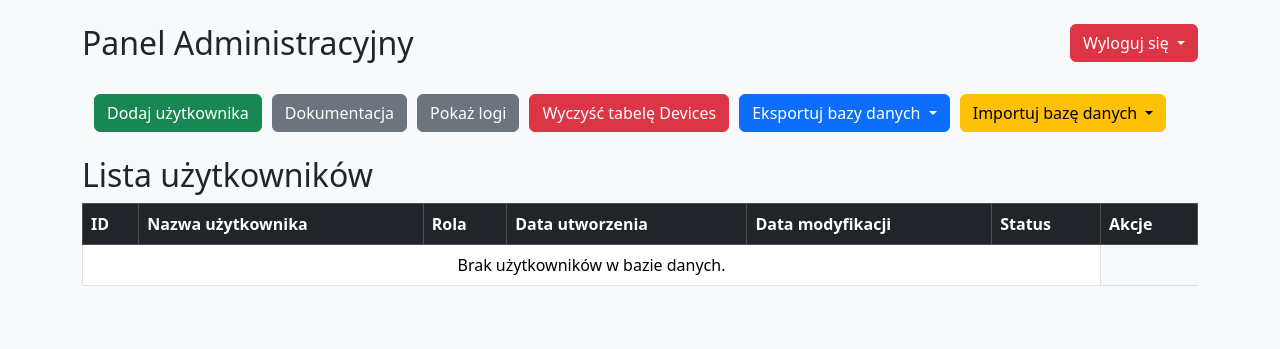
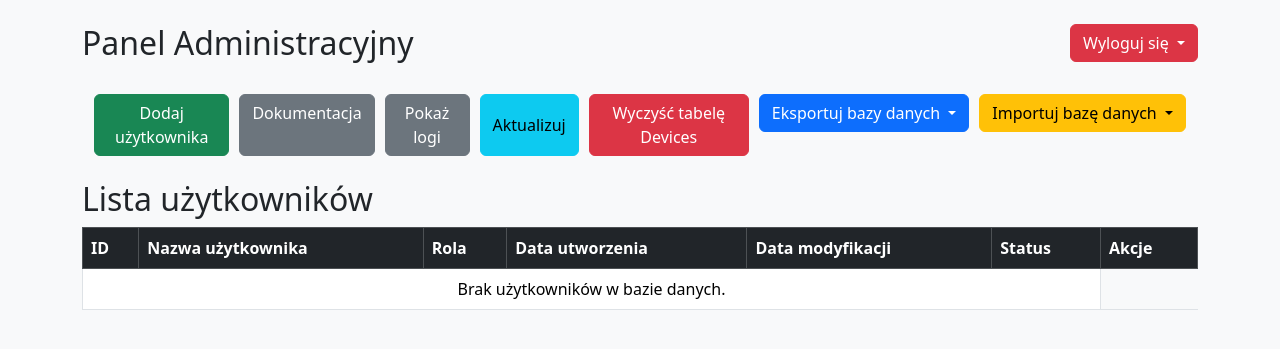
Before and after one commit to Smartlewek/DocApp, a PHP site: page /admin_panel.php in a window 1280 px wide. Shown: the top 349 px of the page. Run offline with PHP 8.4, Linux system fonts and the light colour scheme; the visitor is signed in with stand-in values (Sample User, id 1); data that the repository does not hold is empty.

Commit message:
Update admin_panel.php

```diff
--- a/admin_panel.php
+++ b/admin_panel.php
@@ -257,6 +257,7 @@ $result = $conn->query($sql);
         <button id="addUserBtn" class="btn btn-success" onclick="toggleAddUserForm()">Dodaj użytkownika</button>
         <a href="testowa.php" class="btn btn-secondary">Dokumentacja</a>
         <button id="viewLogsBtn" class="btn btn-secondary" onclick="fetchLogs()">Pokaż logi</button>
+	<button class="btn btn-info" onclick="location.href='actualization.php'">Aktualizuj</button>
 	 <button class="btn btn-danger" onclick="clearDevicesTable()">Wyczyść tabelę Devices</button>
 	 <div class="dropdown">
                 <button class="btn btn-primary dropdown-toggle" type="button" id="exportDropdown" data-bs-toggle="dropdown" aria-expanded="false">
```
